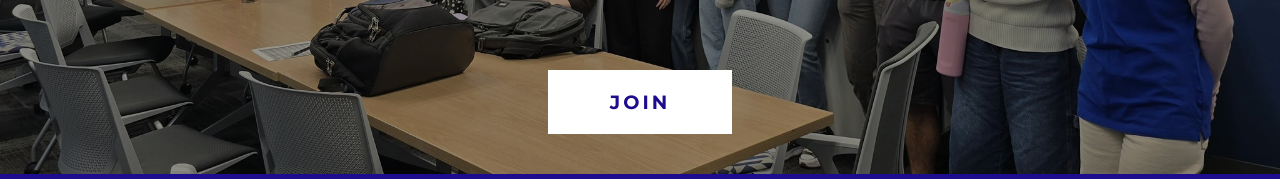
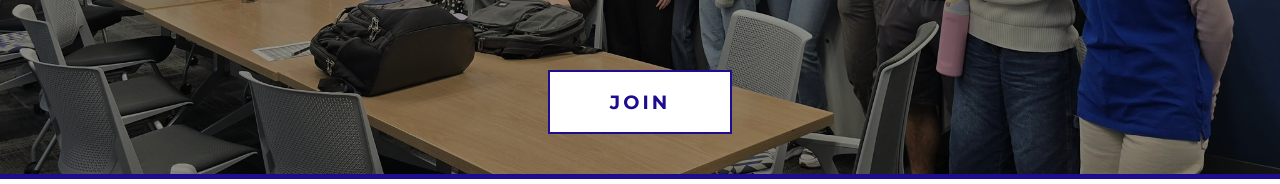
Before and after one commit to Aldoval1/verbavitae, a plain HTML site: page index.html in a window 1280 px wide. Shown: the part 601-785 px from the top of the page. Drawn offline with Linux system fonts and the light colour scheme.

Commit message:
Change button border to dark blue

```diff
--- a/css/style.css
+++ b/css/style.css
@@ -242,7 +242,7 @@ body {
     letter-spacing: 3px;
     text-transform: uppercase;
     transition: all 0.3s ease;
-    border: 2px solid var(--color-cream);
+    border: 2px solid var(--color-dark-blue);
 }
 
 .btn-hero:hover {
```
